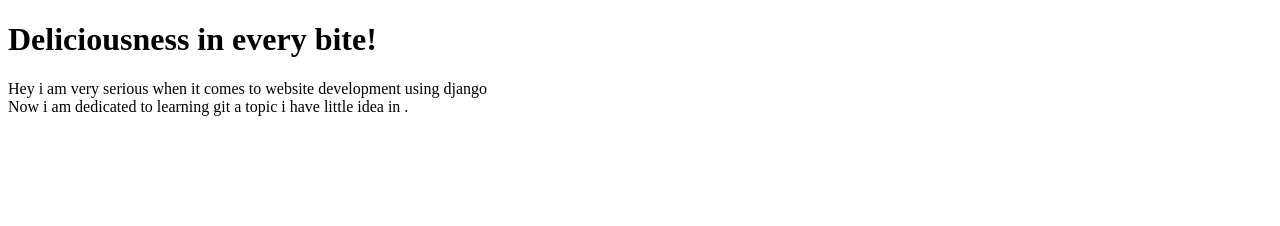
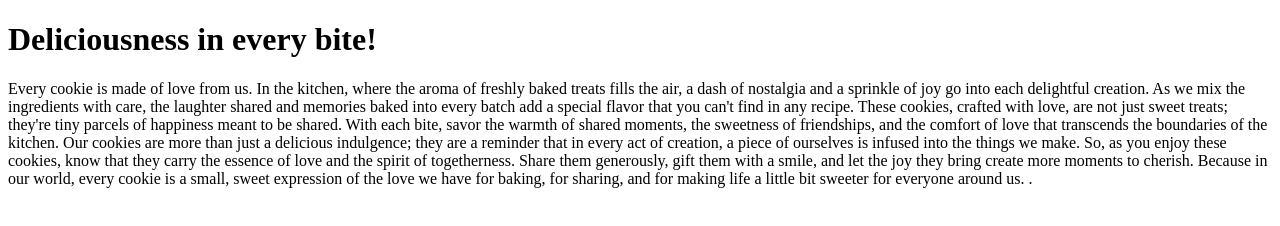
Before and after one commit to Wachira919/git-study, a plain HTML site: page index.htm in a window 1280 px wide. Drawn offline with Linux system fonts and the light colour scheme.

Commit message:
update on out index to cookie related infor

```diff
--- a/index.htm
+++ b/index.htm
@@ -3,8 +3,11 @@
 <body>
 
 <h1>Deliciousness in every bite!</h1>
-<p>Hey i am very serious when it comes to website development using django <br>
-Now i am dedicated to learning git a topic i have little idea in
+<p>Every cookie is made of love from us. In the kitchen, where the aroma of freshly baked treats fills the air, a dash of nostalgia and a sprinkle of joy go into each delightful creation. As we mix the ingredients with care, the laughter shared and memories baked into every batch add a special flavor that you can't find in any recipe.
+
+These cookies, crafted with love, are not just sweet treats; they're tiny parcels of happiness meant to be shared. With each bite, savor the warmth of shared moments, the sweetness of friendships, and the comfort of love that transcends the boundaries of the kitchen. Our cookies are more than just a delicious indulgence; they are a reminder that in every act of creation, a piece of ourselves is infused into the things we make.
+
+So, as you enjoy these cookies, know that they carry the essence of love and the spirit of togetherness. Share them generously, gift them with a smile, and let the joy they bring create more moments to cherish. Because in our world, every cookie is a small, sweet expression of the love we have for baking, for sharing, and for making life a little bit sweeter for everyone around us.
 .</p>
 
 </body>
```
